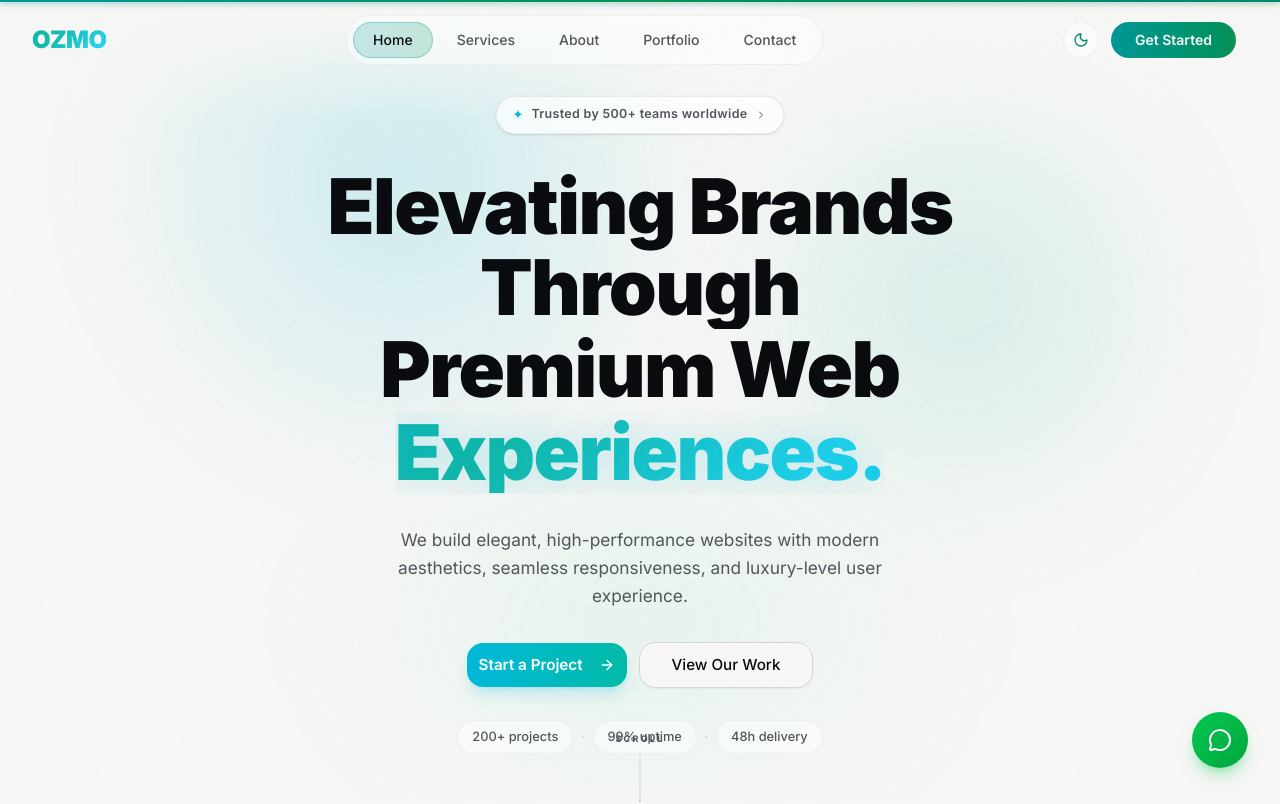
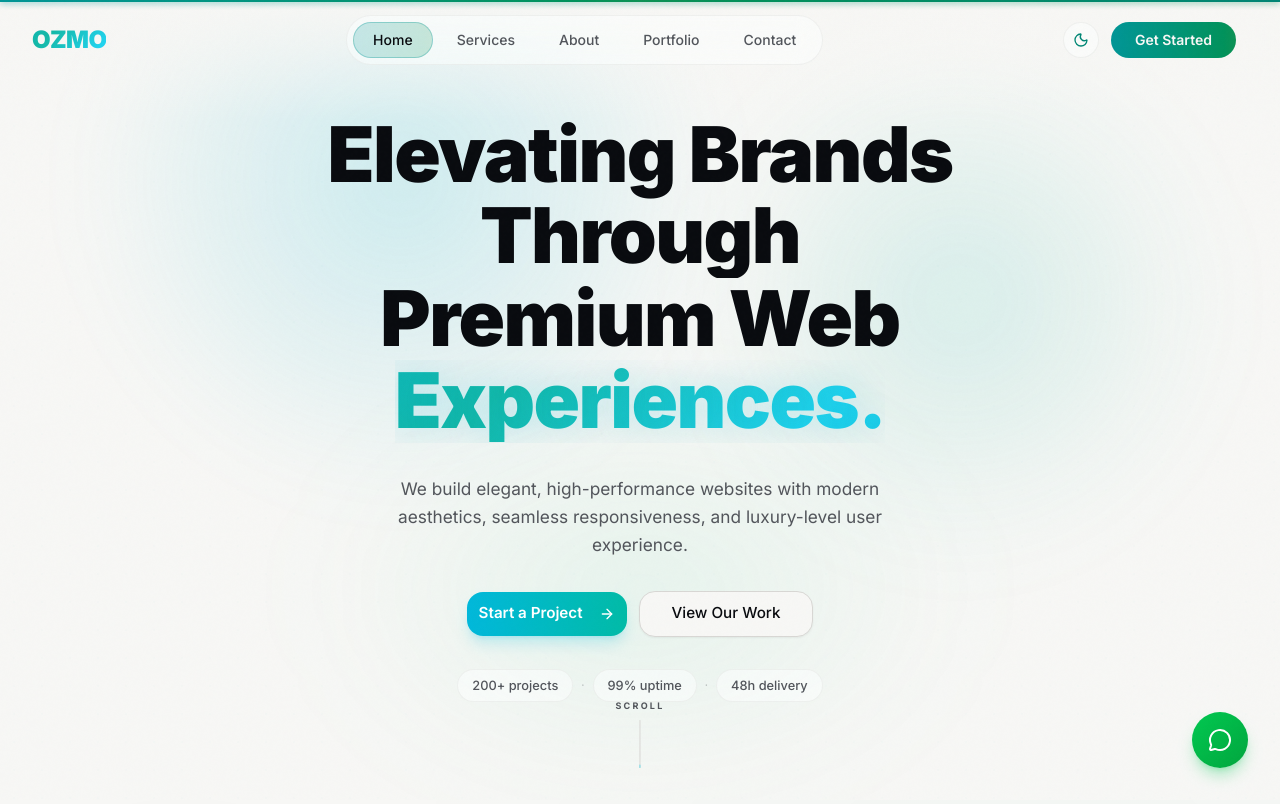
Before and after one commit to jijinrr/ozmo_in, a Next.js app: page / in a window 1280 px wide. Shown: the top 804 px of the page. Built offline with nearby package versions, Linux system fonts and the light colour scheme.

Commit message:
minor updates

```diff
--- a/components/contact-section.tsx
+++ b/components/contact-section.tsx
@@ -19,13 +19,13 @@ const contactInfo = [
   {
   icon: Phone,
   label: "Phone",
-    value: "+1 (555) 123-4567",
-    href: "tel:+15551234567",
+  value: "+91 8457570938",
+  href: "tel:+918457570938",
 },
 {
   icon: MapPin,
   label: "Location",
-    value: "San Francisco, CA",
+  value: "Dubai, UAE",
   href: "#",
 },
 ]
@@ -66,8 +66,8 @@ export function ContactSection() {
     >
       {/* Cinematic Background */}
       <div className="absolute inset-0 liquid-bg opacity-30" />
-      <Parallax speed={0.15} className="absolute top-0 right-0 w-[600px] h-[600px] bg-ozmo-cyan/10 rounded-full blur-[120px]" />
-      <Parallax speed={0.2} className="absolute bottom-0 left-0 w-[500px] h-[500px] bg-ozmo-green/10 rounded-full blur-[100px]" />
+      <Parallax speed={0.15} className="absolute top-0 right-0 w-[600px] h-[600px] bg-ozmo-cyan/10 rounded-full blur-[120px]" children={undefined} />
+      <Parallax speed={0.2} className="absolute bottom-0 left-0 w-[500px] h-[500px] bg-ozmo-green/10 rounded-full blur-[100px]" children={undefined} />
 
       <div className="relative z-10 max-w-7xl mx-auto px-4 sm:px-6 lg:px-8">
         {/* Section Header */}
--- a/components/hero-section.tsx
+++ b/components/hero-section.tsx
@@ -2,7 +2,7 @@
 
 import { useRef } from "react"
 import { motion, useScroll, useTransform } from "framer-motion"
-import { ArrowRight, ChevronRight } from "lucide-react"
+import { ArrowRight } from "lucide-react"
 import { Button } from "@/components/ui/button"
 import { MagneticButton } from "./magnetic-button"
 
@@ -62,28 +62,6 @@ function HeroBackground() {
         }}
       />
     </div>
-  )
-}
-
-/* ─────────────────────────────────────────────────────────────────
-   Announcement badge
-   ───────────────────────────────────────────────────────────────── */
-function AnnouncementBadge() {
-  return (
-    <motion.div
-      initial={{ opacity: 0, y: -12 }}
-      animate={{ opacity: 1, y: 0 }}
-      transition={{ duration: 0.7, delay: 0, ease: EASE }}
-      className="inline-flex items-center gap-2 px-4 py-2 rounded-full
-        glass-light border border-border shadow-sm
-        cursor-default select-none group"
-    >
-      <span className="text-cyan-500 text-[0.82rem]">✦</span>
-      <span className="text-[0.78rem] font-semibold text-muted-foreground tracking-wide">
-        Trusted by 500+ teams worldwide
-      </span>
-      <ChevronRight className="w-3 h-3 text-muted-foreground group-hover:text-cyan-500 group-hover:translate-x-0.5 transition-all duration-200" />
-    </motion.div>
   )
 }
 
@@ -305,7 +283,6 @@ export function HeroSection() {
                    min-h-[100svh] pt-20 md:pt-24 pb-20 px-6"
       >
         <div className="w-full max-w-[760px] mx-auto flex flex-col items-center text-center gap-8">
-          <AnnouncementBadge />
           <HeadlineBlock />
           <Subheading />
           <CTAGroup
--- a/components/testimonials-section.tsx
+++ b/components/testimonials-section.tsx
@@ -106,7 +106,7 @@ function TestimonialCard({ testimonial }: { testimonial: typeof testimonials[0]
             whileHover={{ scale: 1.1 }}
           >
             <div className="absolute inset-0 bg-gradient-to-br from-ozmo-cyan to-ozmo-green p-0.5 rounded-full">
-              <div className="w-full h-full rounded-full overflow-hidden">
+              <div className="relative w-full h-full rounded-full overflow-hidden">
                 <Image
                   src={testimonial.image}
                   alt={testimonial.name}
@@ -159,8 +159,8 @@ export function TestimonialsSection() {
     >
       {/* Background */}
       <div className="absolute inset-0 liquid-bg opacity-30" />
-      <Parallax speed={0.2} className="absolute top-0 left-1/4 w-[600px] h-[600px] bg-ozmo-cyan/5 rounded-full blur-[120px]" />
-      <Parallax speed={0.15} className="absolute bottom-0 right-1/4 w-[500px] h-[500px] bg-ozmo-green/5 rounded-full blur-[100px]" />
+      <Parallax speed={0.2} className="absolute top-0 left-1/4 w-[600px] h-[600px] bg-ozmo-cyan/5 rounded-full blur-[120px]" children={undefined} />
+      <Parallax speed={0.15} className="absolute bottom-0 right-1/4 w-[500px] h-[500px] bg-ozmo-green/5 rounded-full blur-[100px]" children={undefined} />
 
       <div className="relative z-10 max-w-7xl mx-auto px-4 sm:px-6 lg:px-8">
         {/* Section Header */}
--- a/components/why-choose-us-section.tsx
+++ b/components/why-choose-us-section.tsx
@@ -6,10 +6,10 @@ import { Award, Zap, Layers, Cpu, CheckCircle2 } from "lucide-react"
 import { ScrollReveal, Parallax, ZoomScroll } from "./scroll-reveal"
 
 const stats = [
-  { value: 150, suffix: "+", label: "Projects Completed", description: "Successfully delivered" },
-  { value: 50, suffix: "+", label: "Happy Clients", description: "Worldwide partners" },
+  { value: 70, suffix: "+", label: "Projects Completed", description: "Successfully delivered" },
+  { value: 68, suffix: "+", label: "Happy Clients", description: "Worldwide partners" },
   { value: 99, suffix: "%", label: "Success Rate", description: "Client satisfaction" },
-  { value: 5, suffix: "+", label: "Years Experience", description: "Industry expertise" },
+  { value: 3, suffix: "+", label: "Years Experience", description: "Industry expertise" },
 ]
 
 const features = [
@@ -103,8 +103,8 @@ export function WhyChooseUsSection() {
         className="absolute inset-0"
       >
         <div className="absolute inset-0 liquid-bg opacity-30" />
-        <Parallax speed={0.15} className="absolute top-0 right-0 w-[600px] h-[600px] bg-ozmo-cyan/5 rounded-full blur-[120px]" />
-        <Parallax speed={0.25} className="absolute bottom-0 left-0 w-[500px] h-[500px] bg-ozmo-green/5 rounded-full blur-[100px]" />
+        <Parallax speed={0.15} className="absolute top-0 right-0 w-[600px] h-[600px] bg-ozmo-cyan/5 rounded-full blur-[120px]" children={undefined} />
+        <Parallax speed={0.25} className="absolute bottom-0 left-0 w-[500px] h-[500px] bg-ozmo-green/5 rounded-full blur-[100px]" children={undefined} />
       </motion.div>
 
       <div className="relative z-10 max-w-7xl mx-auto px-4 sm:px-6 lg:px-8">
```
Also changed, not shown: 1 other file (tests, documents, lock files or other folders). Lines whose indentation alone changed are shown as unchanged.
